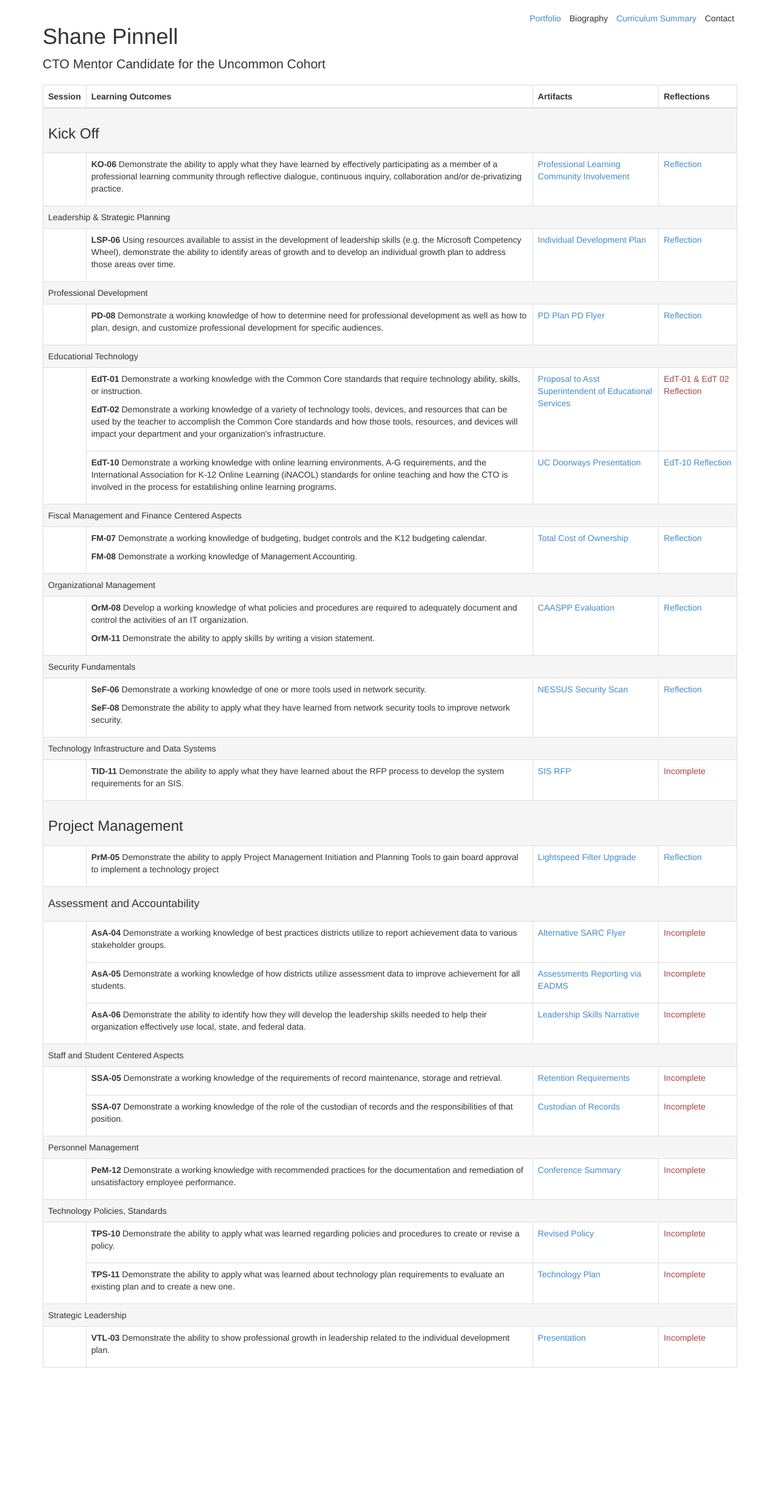
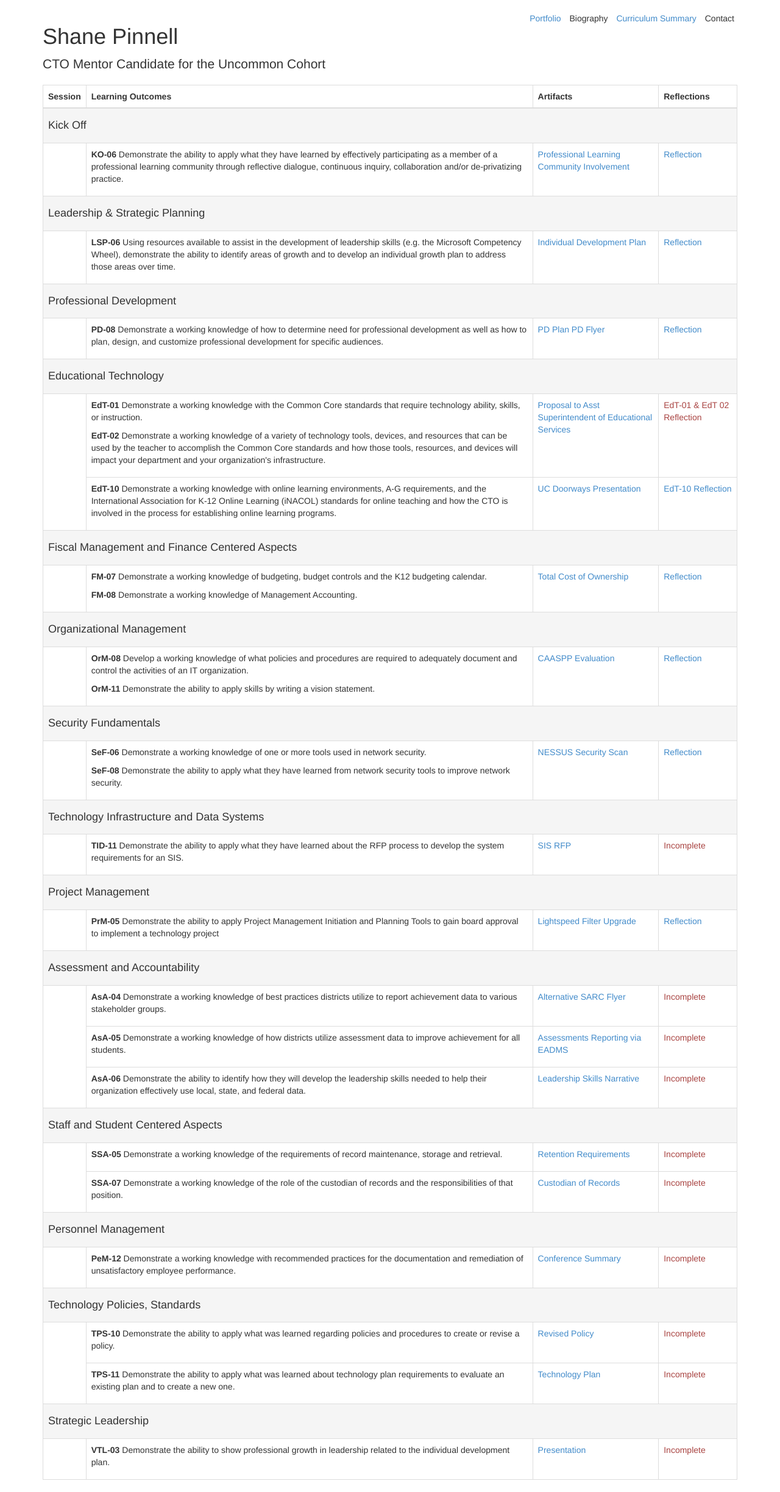
Before and after one commit to shanepinnell/shanepinnell.github.io, a Jekyll site: the page built from cto_mentor/index.html, in a window 1280 px wide. Shown: the whole page at 61% size. Built offline with Jekyll 4.4.1, drawn with Linux system fonts in a browser that asks for light colours; nearby versions of some CDN libraries; library files that are not in the unit come from our copies; before the commit the page ends 2262 px from its top, so only the background shows below that.

Commit message:
updated portfolio styling

```diff
--- a/cto_mentor/index.html
+++ b/cto_mentor/index.html
@@ -15,7 +15,7 @@ title: Shane Pinnell CTO Portfolio
 			</thead>
 			<tbody>
 				<tr class="active">
-					<td colspan="4"><h3>Kick Off</h3></td>
+					<td colspan="4"><h4>Kick Off</h4></td>
 				</tr>
 				<tr>
 					<td>&nbsp;</td>
@@ -31,7 +31,7 @@ title: Shane Pinnell CTO Portfolio
 					</td>
 				</tr>
 				<tr class="active">
-					<td colspan="4">Leadership & Strategic Planning</td>
+					<td colspan="4"><h4>Leadership & Strategic Planning</h4></td>
 				</tr>
 				<tr>
 					<td>&nbsp;</td>
@@ -46,7 +46,7 @@ title: Shane Pinnell CTO Portfolio
 					<td><a href="https://docs.google.com/document/d/1IFJz8XtSENNWCzndYRHFOIiN__XKU6vd0hh1PevnGDU/edit?usp=sharing"  target="_blank">Reflection</a></td>
 				</tr>
 				<tr class="active">
-					<td colspan="4">Professional Development</td>
+					<td colspan="4"><h4>Professional Development</h4></td>
 				</tr>
 				<tr>
 					<td>&nbsp;</td>
@@ -64,7 +64,7 @@ title: Shane Pinnell CTO Portfolio
 					<td><a href="https://docs.google.com/document/d/1co2ZsGOLMWq_75aWFAiLx338pRMBrUfRFS9ZiFuaj3Q/edit?usp=sharing"  target="_blank">Reflection</a></td>
 				</tr>
 				<tr class="active">
-					<td colspan="4">Educational Technology</td>
+					<td colspan="4"><h4>Educational Technology</h4></td>
 				</tr>
 				<tr>
 					<td rowspan="2">&nbsp;</td>
@@ -97,7 +97,7 @@ title: Shane Pinnell CTO Portfolio
 					</td>
 				</tr>
 				<tr class="active">
-					<td colspan="4">Fiscal Management and Finance Centered Aspects</td>
+					<td colspan="4"><h4>Fiscal Management and Finance Centered Aspects</h4></td>
 				</tr>
 				<tr>
 					<td>&nbsp;</td>
@@ -113,7 +113,7 @@ title: Shane Pinnell CTO Portfolio
 					<td><a href="https://docs.google.com/document/d/1ri7UaM37pGuLddUBM9Bp9I4Px1g6YpDBtQ_N3C3UeDc/edit?usp=sharing"  target="_blank">Reflection</a></td>
 				</tr>
 				<tr class="active">
-					<td colspan="4">Organizational Management</td>
+					<td colspan="4"><h4>Organizational Management</h4></td>
 				</tr>
 				<tr>
 					<td>&nbsp;</td>
@@ -129,7 +129,7 @@ title: Shane Pinnell CTO Portfolio
 					<td><a href="https://docs.google.com/document/d/1ShJnmSdC_hfJP2jjIb8OI8TAp0yBAM90haySABKDm5Q/edit?usp=sharing"  target="_blank">Reflection</a></td>
 				</tr>
 				<tr class="active">
-					<td colspan="4">Security Fundamentals</td>
+					<td colspan="4"><h4>Security Fundamentals</h4></td>
 				</tr>
 				<tr>
 					<td>&nbsp;</td>
@@ -145,7 +145,7 @@ title: Shane Pinnell CTO Portfolio
 					<td><a href="https://docs.google.com/document/d/1d0QfJvop0HbHpmoHJVT0bt2SZ5aeD4UjPwUJ1ZlVFkA/edit?usp=sharing"  target="_blank">Reflection</a></td>
 				</tr>
 				<tr class="active">
-					<td colspan="4">Technology Infrastructure and Data Systems</td>
+					<td colspan="4"><h4>Technology Infrastructure and Data Systems</h4></td>
 				</tr>
 				<tr>
 					<td>&nbsp;</td>
@@ -160,7 +160,7 @@ title: Shane Pinnell CTO Portfolio
 					</td>
 				</tr>
 				<tr class="active">
-					<td colspan="4"><h3>Project Management</h3></td>
+					<td colspan="4"><h4>Project Management</h4></td>
 				</tr>
 				<tr>
 					<td>&nbsp;</td>
@@ -212,7 +212,7 @@ title: Shane Pinnell CTO Portfolio
 					</td>
 				</tr>
 				<tr class="active">
-					<td colspan="4">Staff and Student Centered Aspects</td>
+					<td colspan="4"><h4>Staff and Student Centered Aspects</h4></td>
 				</tr>
 				<tr>
 					<td rowspan="2">&nbsp;</td>
@@ -238,7 +238,7 @@ title: Shane Pinnell CTO Portfolio
 					</td>
 				</tr>
 				<tr class="active">
-					<td colspan="4">Personnel Management</td>
+					<td colspan="4"><h4>Personnel Management</h4></td>
 				</tr>
 				<tr>
 					<td>&nbsp;</td>
@@ -253,7 +253,7 @@ title: Shane Pinnell CTO Portfolio
 					</td>
 				</tr>
 				<tr class="active">
-					<td colspan="4">Technology Policies, Standards</td>
+					<td colspan="4"><h4>Technology Policies, Standards</h4></td>
 				</tr>
 				<tr>
 					<td rowspan="2">&nbsp;</td>
@@ -279,7 +279,7 @@ title: Shane Pinnell CTO Portfolio
 					</td>
 				</tr>
 				<tr class="active">
-					<td colspan="4">Strategic Leadership</td>
+					<td colspan="4"><h4>Strategic Leadership</h4></td>
 				</tr>
 				<tr>
 					<td>&nbsp;</td>
```
